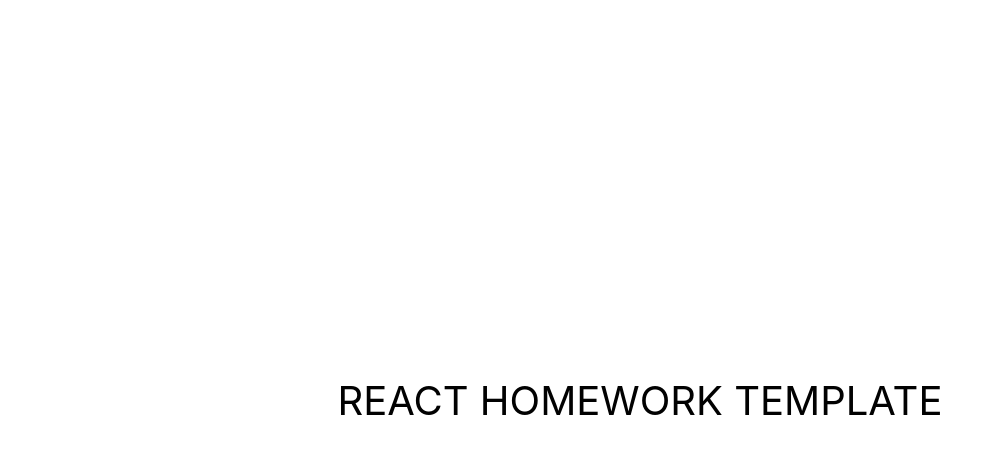
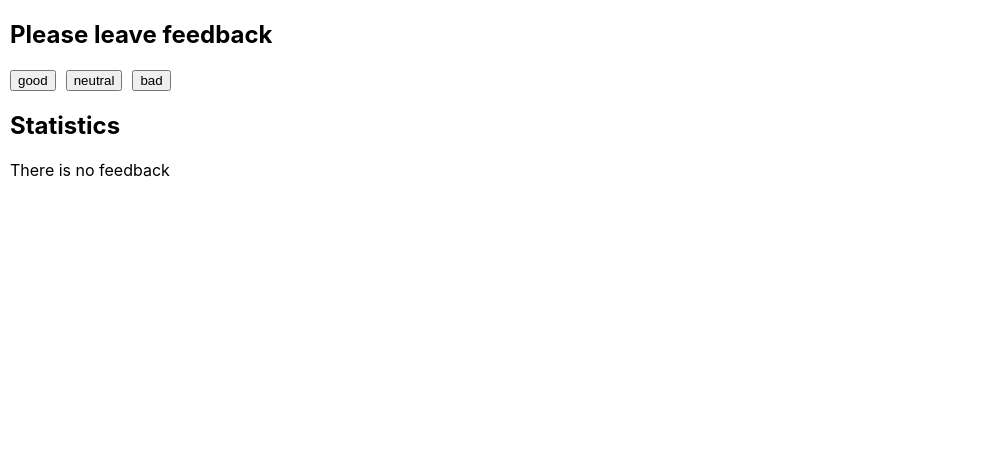
Before and after one commit to eijjeka/goit-react-hw-02-feedback, a React (Create React App) app: page / in a window 1280 px wide. Shown: the top 454 px of the page, without its empty margins (0-993 px from the left). Built offline with nearby package versions, Linux system fonts and the light colour scheme.

Commit message:
homework done

```diff
--- a/src/components/App.jsx
+++ b/src/components/App.jsx
@@ -1,17 +1,58 @@
-export const App = () => {
-  return (
-    <div
-      style={{
-        height: '100vh',
-        display: 'flex',
-        justifyContent: 'center',
-        alignItems: 'center',
-        fontSize: 40,
-        textTransform: 'uppercase',
-        color: '#010101',
-      }}
-    >
-      React homework template
-    </div>
-  );
-};
+import React, { Component } from 'react';
+import Section from './Section/Section';
+import FeedbackOptions from './FeedbackOptions/FeedbackOptions';
+import Statistics from './Statistics/Statistics';
+import Notification from './Notification/Notification';
+export default class App extends Component {
+
+  state = {
+    good: 0,
+    neutral: 0,
+    bad: 0,
+  };
+
+  onLeaveFeedback = (e) => {
+    const name = e.target.name;
+    this.setState((prevState) => ({
+      [name]: prevState[name] + 1
+    }));
+  }
+
+  countTotalFeedback = () => {
+    const { good, neutral, bad } = this.state;
+    const result = good + neutral + bad;
+    return result;
+  };
+
+  countPositiveFeedbackPercentage = () => {
+    const good = this.state.good;
+    const total = this.countTotalFeedback();
+    return Math.round((good * 100) / total);
+  };
+
+  render() {
+
+    const { good, neutral, bad } = this.state;
+    const total = this.countTotalFeedback();
+    const objKey = Object.keys(this.state);
+    const positivePercentage = this.countPositiveFeedbackPercentage();
+
+    return (
+      <div className="feeadback__container">
+        <Section title='Please leave feedback'>
+
+          <FeedbackOptions options={objKey} onLeaveFeedback={this.onLeaveFeedback} />
+
+        </Section>
+
+        <Section title='Statistics'>
+
+          {total !== 0 ?
+            <Statistics good={good} neutral={neutral} bad={bad} total={total} positivePercentage={positivePercentage} />
+            : <Notification message="There is no feedback" />
+          }
+        </Section>
+      </div>
+    )
+  }
+}
--- /dev/null
+++ b/src/components/FeedbackOptions/FeedbackOptions.jsx
@@ -0,0 +1,21 @@
+import PropTypes from 'prop-types';
+
+const FeedbackOptions = ({ options, onLeaveFeedback }) => {
+  return (
+    <ul className="feedback__controls">
+       {options.map((option, index) => (
+        <li className="controls__item" key={index}>
+          <button name={option} type="button" onClick={onLeaveFeedback}>
+            {option}
+          </button>
+        </li>
+      ))}
+      </ul>
+  )
+}
+export default FeedbackOptions
+
+FeedbackOptions.propTypes = {
+  options: PropTypes.array.isRequired,
+  onLeaveFeedback: PropTypes.func.isRequired,
+}
--- /dev/null
+++ b/src/components/Notification/Notification.jsx
@@ -0,0 +1,11 @@
+import PropTypes from 'prop-types'
+
+const Notification = ({message}) => (
+    <span>{message}</span>
+)
+
+export default Notification
+
+Notification.propTypes = {
+    message: PropTypes.string.isRequired,
+}
--- /dev/null
+++ b/src/components/Section/Section.jsx
@@ -0,0 +1,14 @@
+import PropTypes from 'prop-types';
+
+const Section = ({title , children }) => (
+    <>
+        <h2>{title}</h2>
+        {children}
+    </>
+)
+
+export default Section;
+
+Section.propTypes = {
+    title: PropTypes.string.isRequired,
+}
--- /dev/null
+++ b/src/components/Statistics/Statistics.jsx
@@ -0,0 +1,32 @@
+import PropTypes from 'prop-types';
+
+const Statistics = ({ good, neutral, bad, total, positivePercentage }) =>
+(
+    <ul className="statistics__list">
+        <li className="statistics__item">
+            <span>Good: {good}</span>
+        </li>
+        <li className="statistics__item">
+            <span>Neutral: {neutral}</span>
+        </li>
+        <li className="statistics__item">
+            <span>Bad: {bad}</span>
+        </li>
+        <li className="statistics__item">
+            <span>Total: {total}</span>
+        </li>
+        <li className="statistics__item">
+            <span>Positive feedback: {positivePercentage}%</span>
+        </li>
+    </ul>
+)
+
+export default Statistics
+
+Statistics.propTypes = {
+    good: PropTypes.number.isRequired,
+    neutral: PropTypes.number.isRequired,
+    bad: PropTypes.number.isRequired,
+    total: PropTypes.number.isRequired,
+    positivePercentage: PropTypes.number.isRequired,
+}
--- a/src/index.css
+++ b/src/index.css
@@ -13,3 +13,29 @@ code {
   font-family: source-code-pro, Menlo, Monaco, Consolas, 'Courier New',
     monospace;
 }
+
+
+.feedback__controls {
+  margin: 0;
+  padding: 0;
+  display: flex;
+  list-style: none;
+}
+
+.feeadback__container {
+  margin-left: 10px;
+}
+
+.controls__item {
+  margin-right: 10px;
+}
+
+.statistics__list {
+  margin: 0;
+  padding: 0;
+  list-style: none;
+}
+
+.statistics__item {
+  margin-top: 5px;
+}
--- a/src/index.js
+++ b/src/index.js
@@ -1,6 +1,6 @@
 import React from 'react';
 import ReactDOM from 'react-dom/client';
-import { App } from 'components/App';
+import App from './components/App';
 import './index.css';
 
 ReactDOM.createRoot(document.getElementById('root')).render(
```
Also changed, not shown: 1 other file (tests, documents, lock files or other folders).
